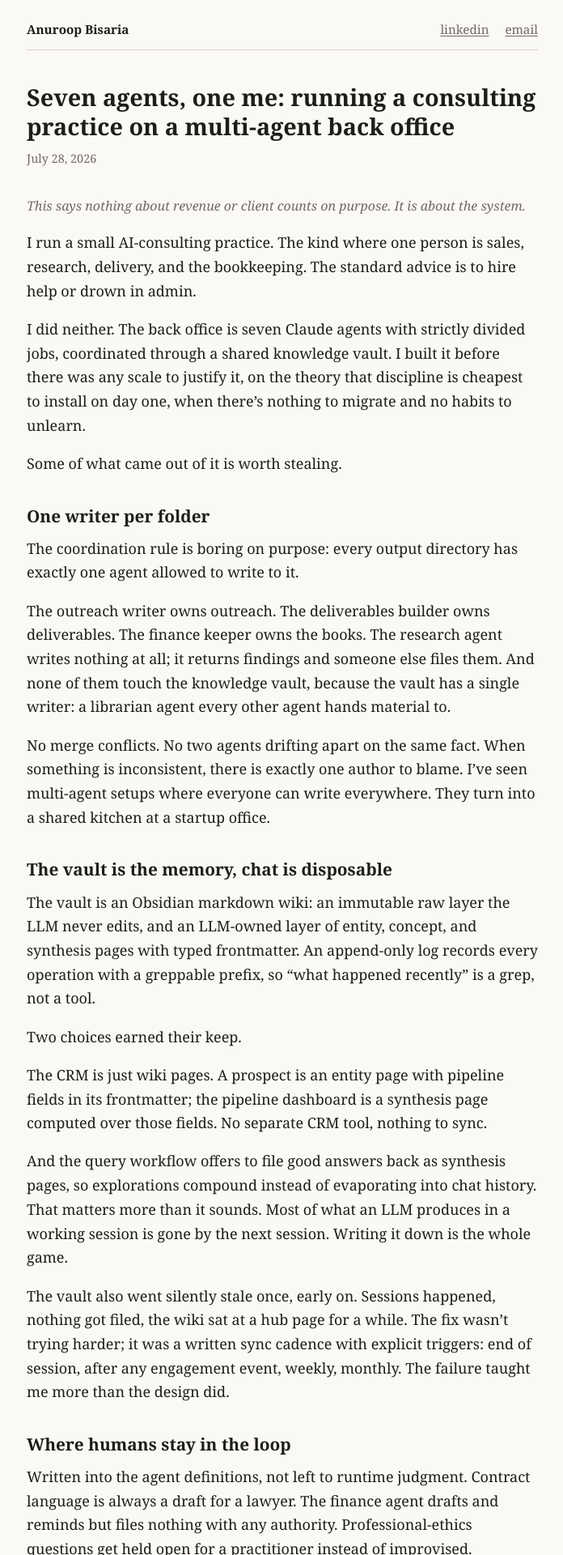
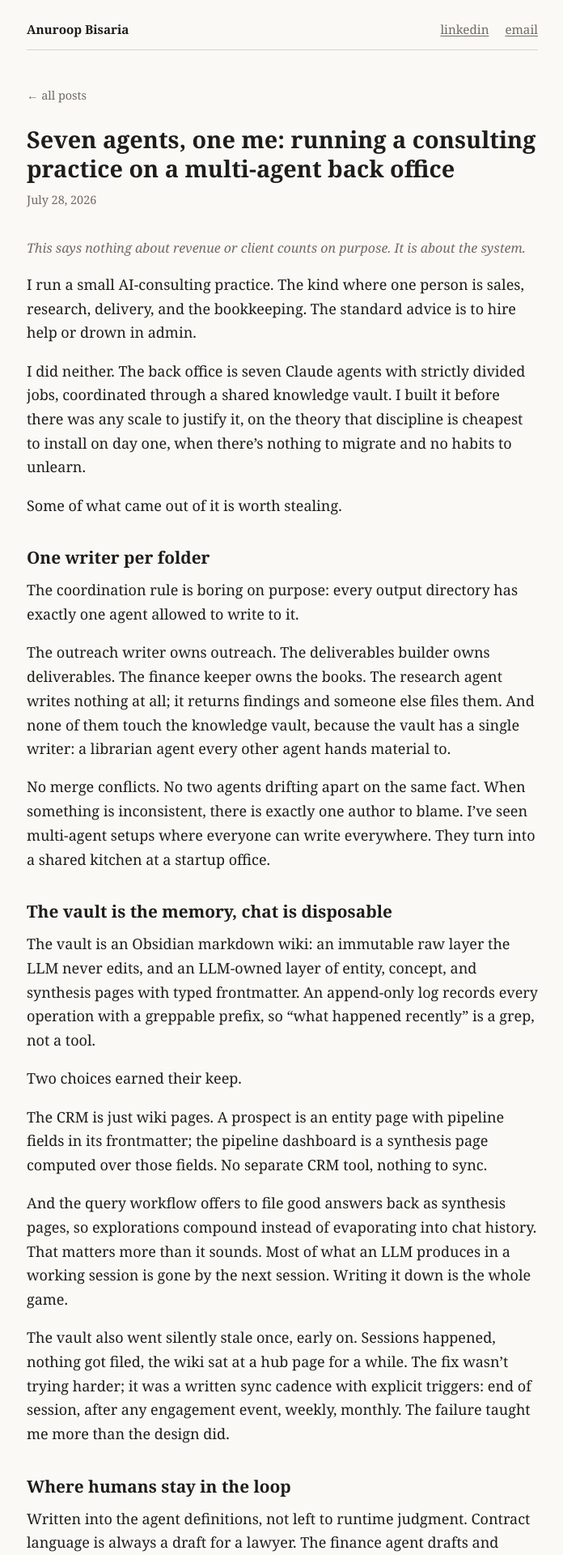
Before and after one commit to NegativeZone/negativezone.github.io, a Jekyll site: the page built from _posts/2026-07-28-meteorix.md, in a window 1280 px wide. Shown: the top 1920 px of the page at 81% size, without its empty margins (291-987 px from the left). Built offline with Jekyll 4.4.1, drawn with Linux system fonts in a browser that asks for light colours; some of the changed text lies outside the part shown.

Commit message:
Add back-link on posts, soften dark mode tint, footer tagline
- Posts get explicit '← all posts' link; site-name click-through was
  too discoverable-by-accident
- Dark palette nudged toward neutral (blue channel up a few points)
- Footer tagline added

```diff
--- a/_layouts/default.html
+++ b/_layouts/default.html
@@ -19,7 +19,7 @@
     {{ content }}
   </main>
   <footer class="site-footer">
-    <span>© {{ site.time | date: "%Y" }} Anuroop Bisaria</span>
+    <span>© {{ site.time | date: "%Y" }} Anuroop Bisaria · me and my laptop versus the world</span>
   </footer>
 </body>
 </html>
--- a/_layouts/post.html
+++ b/_layouts/post.html
@@ -2,6 +2,7 @@
 layout: default
 ---
 <article>
+  <a class="back-link" href="{{ '/' | relative_url }}">&larr; all posts</a>
   <header class="post-header">
     <h1>{{ page.title }}</h1>
     <time datetime="{{ page.date | date_to_xmlschema }}">{{ page.date | date: "%B %-d, %Y" }}</time>
--- a/assets/css/main.css
+++ b/assets/css/main.css
@@ -7,10 +7,10 @@
 }
 @media (prefers-color-scheme: dark) {
   :root {
-    --ink: #d9d5cf;
-    --muted: #8f8a82;
-    --faint: #38352f;
-    --bg: #16150f;
+    --ink: #d9d6d2;
+    --muted: #8e8a85;
+    --faint: #373533;
+    --bg: #161513;
     --accent: #d98a5f;
   }
 }
@@ -54,6 +54,9 @@ a:hover { text-decoration-thickness: 2px; }
 .post-list h2 a { color: var(--ink); text-decoration: none; }
 .post-list h2 a:hover { color: var(--accent); }
 .post-desc { margin: 0; color: var(--muted); font-size: 1rem; }
+
+.back-link { display: inline-block; margin-bottom: 1.5rem; color: var(--muted); text-decoration: none; font-size: 0.9rem; }
+.back-link:hover { color: var(--accent); }
 
 .post-header { margin-bottom: 2rem; }
 .post-header h1 { font-size: 1.8rem; line-height: 1.25; margin: 0 0 0.35rem; }
```
